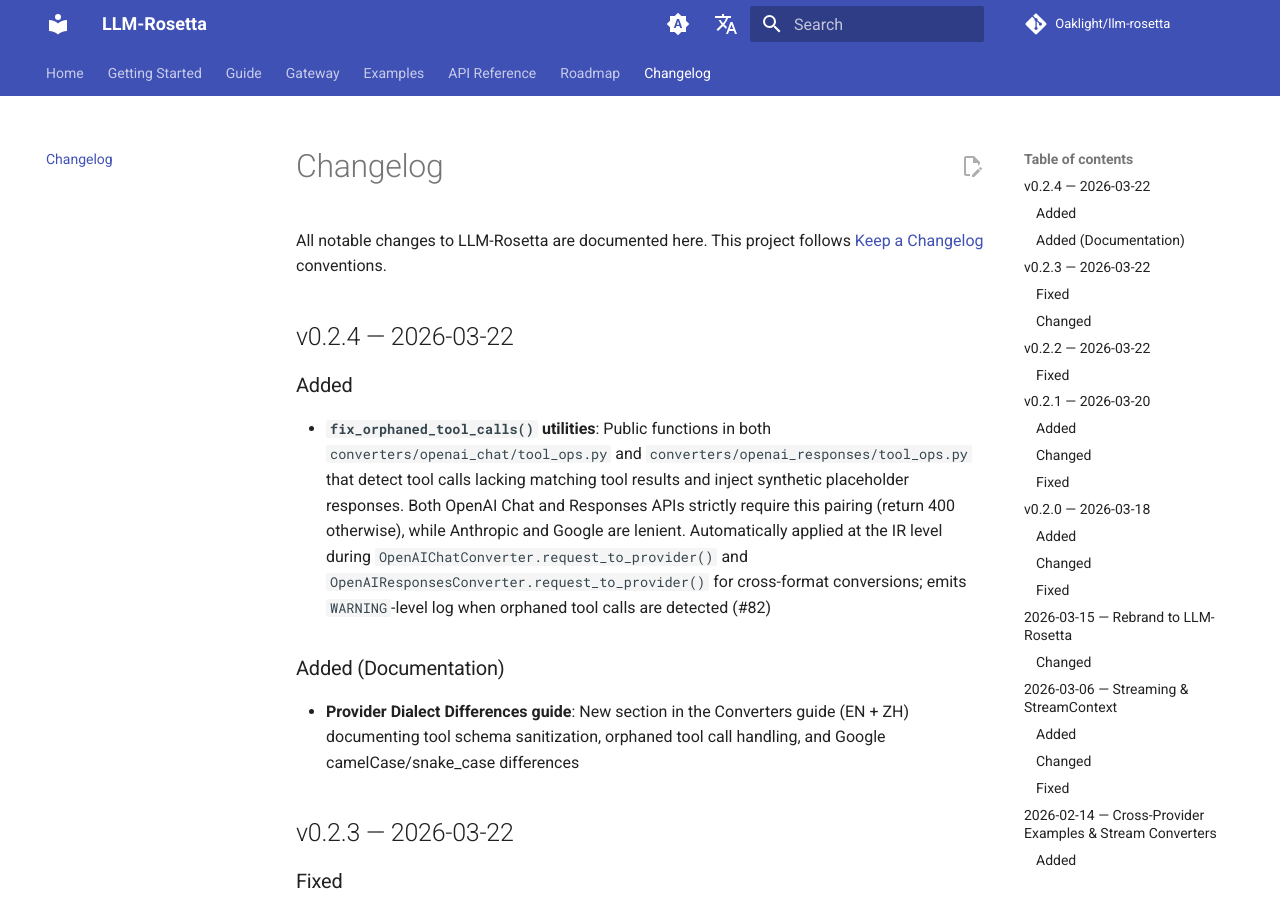
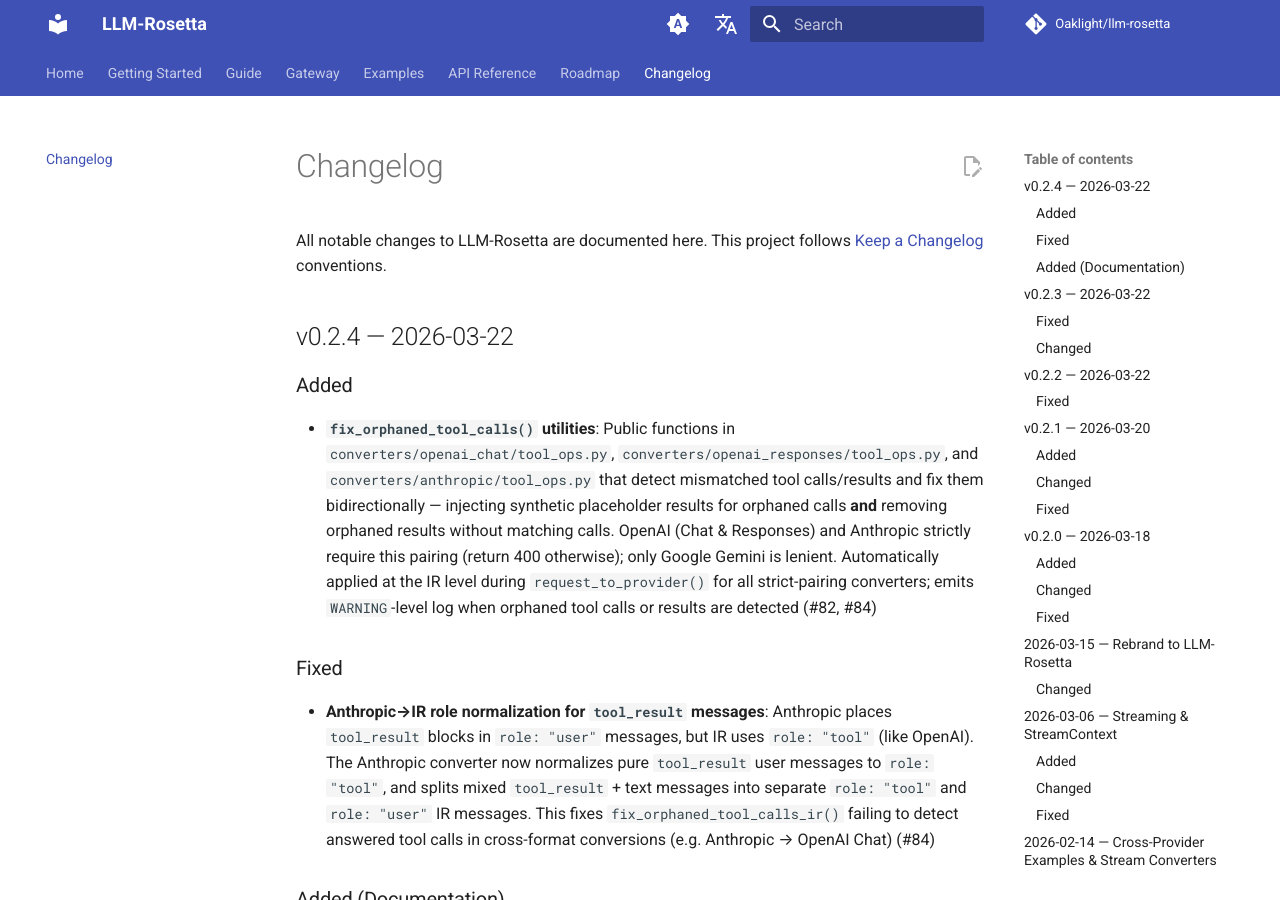
Before and after one commit to Oaklight/llm-rosetta, an MkDocs documentation site: the page built from docs/changelog.md, in a window 1280 px wide and 900 px high. Built offline with MkDocs 1.6.1 and Material for MkDocs 9.7.7, drawn with Linux system fonts in a browser that asks for light colours; comment, search, counter and statistics services are not loaded.

Commit message:
docs: update changelog for Anthropic IR role normalization and bidirectional fix (#82)

```diff
--- a/docs/changelog.md
+++ b/docs/changelog.md
@@ -10,7 +10,11 @@
 
 ### Added
 
-- **`fix_orphaned_tool_calls()` utilities**: Public functions in both `converters/openai_chat/tool_ops.py` and `converters/openai_responses/tool_ops.py` that detect tool calls lacking matching tool results and inject synthetic placeholder responses. Both OpenAI Chat and Responses APIs strictly require this pairing (return 400 otherwise), while Anthropic and Google are lenient. Automatically applied at the IR level during `OpenAIChatConverter.request_to_provider()` and `OpenAIResponsesConverter.request_to_provider()` for cross-format conversions; emits `WARNING`-level log when orphaned tool calls are detected (#82)
+- **`fix_orphaned_tool_calls()` utilities**: Public functions in `converters/openai_chat/tool_ops.py`, `converters/openai_responses/tool_ops.py`, and `converters/anthropic/tool_ops.py` that detect mismatched tool calls/results and fix them bidirectionally — injecting synthetic placeholder results for orphaned calls **and** removing orphaned results without matching calls. OpenAI (Chat & Responses) and Anthropic strictly require this pairing (return 400 otherwise); only Google Gemini is lenient. Automatically applied at the IR level during `request_to_provider()` for all strict-pairing converters; emits `WARNING`-level log when orphaned tool calls or results are detected (#82, #84)
+
+### Fixed
+
+- **Anthropic→IR role normalization for `tool_result` messages**: Anthropic places `tool_result` blocks in `role: "user"` messages, but IR uses `role: "tool"` (like OpenAI). The Anthropic converter now normalizes pure `tool_result` user messages to `role: "tool"`, and splits mixed `tool_result` + text messages into separate `role: "tool"` and `role: "user"` IR messages. This fixes `fix_orphaned_tool_calls_ir()` failing to detect answered tool calls in cross-format conversions (e.g. Anthropic → OpenAI Chat) (#84)
 
 ### Added (Documentation)
 
```
